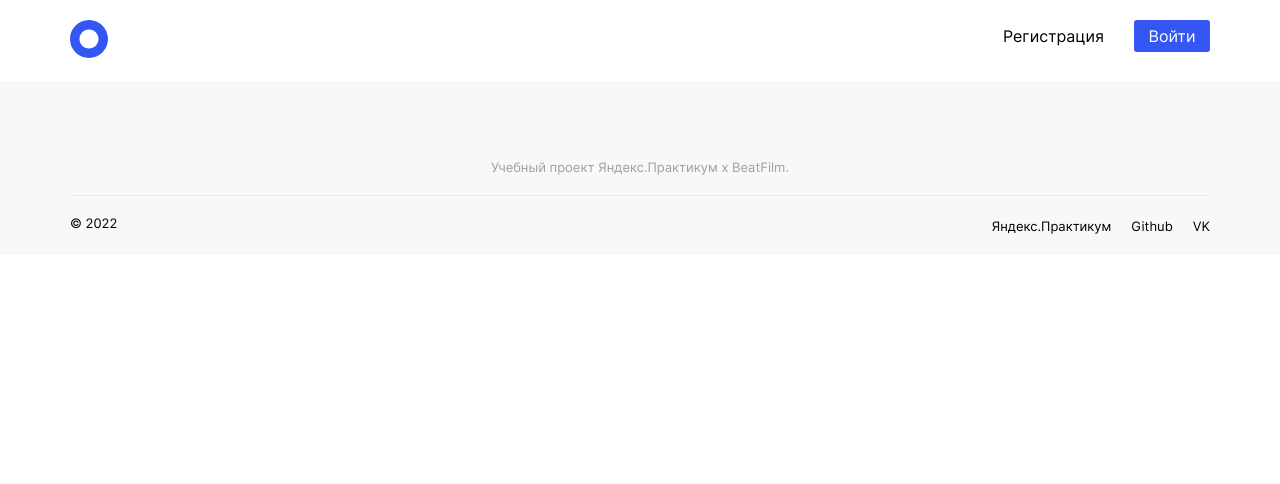
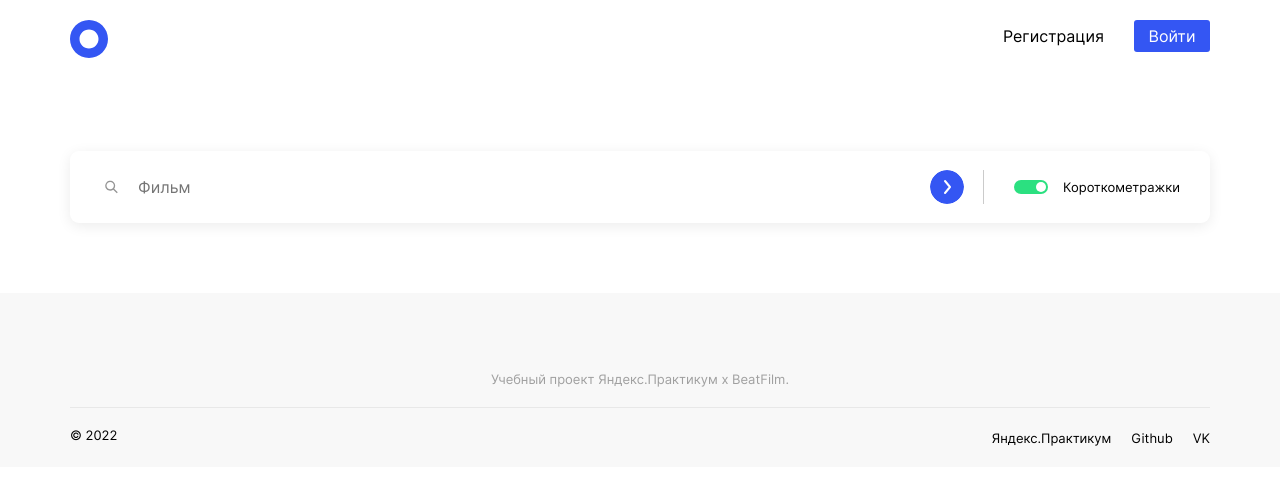
Before and after one commit to EAStogov/movies-explorer-frontend, a React (Create React App) app: page /movies in a window 1280 px wide. Shown: the top 484 px of the page. Built offline with nearby package versions, Linux system fonts and the light colour scheme.

Commit message:
feature: init components for Movies

```diff
--- a/src/components/App/App.js
+++ b/src/components/App/App.js
@@ -4,6 +4,7 @@ import { Routes, Route } from "react-router-dom";
 import Main from "../Main/Main"
 import Header from '../Header/Header';
 import Footer from '../Footer/Footer';
+import Movies from "../Movies/Movies";
 
 function App() {
   return (
@@ -16,6 +17,11 @@ function App() {
             <Main />
           }>
         </Route>
+        <Route
+          path="/movies"
+          element={
+            <Movies />
+          } />
       </Routes>
       <Footer />
     </div>
--- a/src/components/Movies/Movies.js
+++ b/src/components/Movies/Movies.js
@@ -0,0 +1,14 @@
+import MoviesCardList from "../MoviesCardList/MoviesCardList";
+import SearchForm from "../SearchForm/SearchForm";
+import "./Movies.css";
+
+function Movies() {
+  return(
+    <>
+      <SearchForm />
+      <MoviesCardList />
+    </>
+  );
+}
+
+export default Movies;
```
Also changed, not shown: src/components/MoviesCard/MoviesCard.js (+9 -0 lines), src/components/MoviesCardList/MoviesCardList.js (+9 -0 lines).
